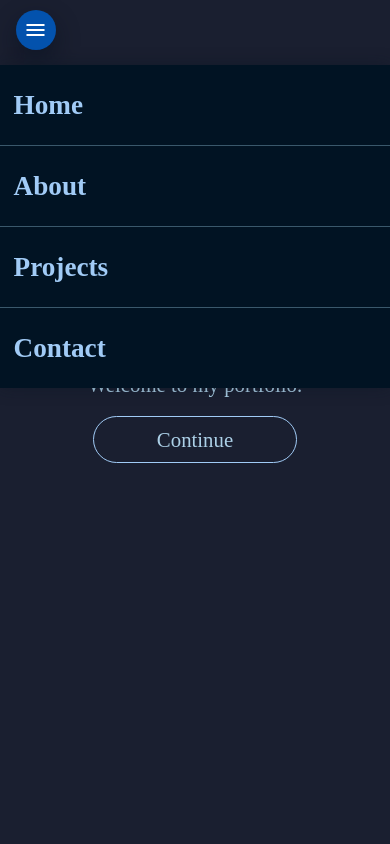
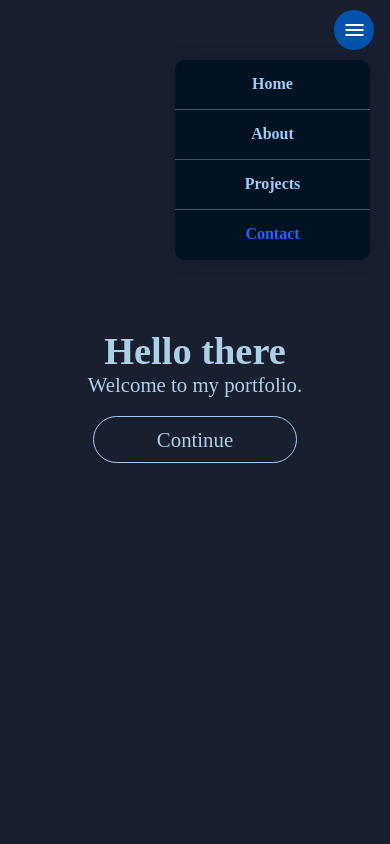
Before and after one commit to Edixlk/Personal-Porfolio-Website, a plain HTML site: page index.html in a window 390 px wide. Both pictures are taken after a click on the element "menu". Shown: the top 844 px of the page. Drawn offline with nearby package versions, Linux system fonts and the light colour scheme; a web font is replaced by a local one.

Commit message:
fixes to navbar

```diff
--- a/main.css
+++ b/main.css
@@ -280,10 +280,10 @@ nav {
 
 .footer h1 {
   color: var(--white);
-  font-size: clamp(.5rem,8vw, 1.4rem);
-  margin-bottom: .5em ;
+  font-size: clamp(.5rem, 8vw, 1.4rem);
+  margin-bottom: .5em;
   padding: .3em 0;
-  border-bottom: 1px solid  rgba(126, 192, 249, 0.393);
+  border-bottom: 1px solid rgba(126, 192, 249, 0.393);
   margin-top: 0.5em;
   letter-spacing: 1px;
 }
@@ -291,7 +291,7 @@ nav {
 
 .scl-med {
   padding: 0;
-   width: fit-content;
+  width: fit-content;
   display: flex;
   flex-direction: column;
   align-self: center;
@@ -312,7 +312,8 @@ nav {
 }
 
 
-#contact-foot-link {  /* this should only be visible on desktop or larger */
+#contact-foot-link {
+  /* this should only be visible on desktop or larger */
   color: #00b3ff;
 }
 
@@ -321,7 +322,7 @@ nav {
   position: fixed;
   width: 80px;
   height: 80px;
-  margin: 1em .5em ;
+  margin: 1em .5em;
   right: 0;
   bottom: 0;
   font-size: 1rem;
@@ -519,21 +520,22 @@ input:first-of-type {
   nav {
     top: 0;
     position: fixed;
-    height: 40px;
+    height: 50px;
     display: flex;
-    justify-content: left;
+    justify-content: right;
     padding: 0 clamp(0.2em, 4vw, 19%);
   }
 
   #contact-link {
     /* this should only be visible on Desktop or screens larger than 600 pixels.*/
     border: none;
+    color: rgb(38, 96, 254);
   }
 
   #Hamburg-menu {
     margin-top: 10px;
     font-size: 1.5rem;
-    line-height: 40px;
+    line-height: 20px;
     cursor: pointer;
     height: 40px;
     width: 40px;
@@ -541,8 +543,9 @@ input:first-of-type {
     border-radius: 25px;
     text-align: center;
     align-content: center;
-    box-shadow: 0px 10px 25px rgba(2, 13, 27, 0.47);
   }
+
+
 
   #Hamburg-menu:hover {
     color: var(--light-blue);
@@ -552,14 +555,14 @@ input:first-of-type {
     box-shadow: 0px 0px 15px rgba(11, 22, 35, 0.422);
     background-color: rgb(1, 19, 35);
     position: absolute;
-    top: 65px;
+    top: 60px;
+    right: 20px;
     flex-direction: column;
-    width: 100%;
+    width: 50%;
     display: none;
-    left: 0;
     overflow: hidden;
+    border-radius: 10px;
   }
-
 
 
   .nav-links a {
@@ -570,11 +573,13 @@ input:first-of-type {
   .nav-links a,
   #active {
     background-color: transparent;
-    padding: 0 .5em;
+    height: 50px;
     margin: 0;
+    line-height: 42px;
     border-radius: 0;
-    font-size: 1.7rem;
+    font-size: 1rem;
     font-weight: 800;
+    text-align: center;
   }
 
   .nav-links a:nth-child(-n + 3) {
@@ -619,8 +624,8 @@ input:first-of-type {
   /* footer */
 
   #contact-foot-link {
-  display: none;
-}
+    display: none;
+  }
 
 }
 
```
Also changed, not shown: index.html (+4 -0 lines).
